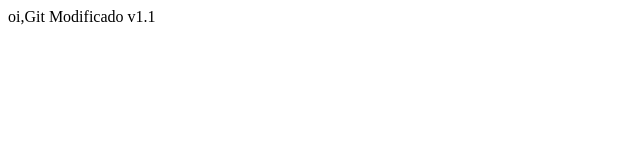
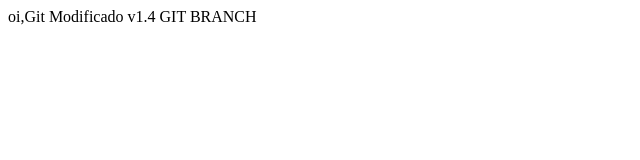
Before and after one commit to gitCVT/aula01, a plain HTML site: page index.html in a window 1280 px wide. Shown: the whole page, without its empty margins (0-640 px from the left). Drawn offline with Linux system fonts and the light colour scheme.

Commit message:
Git Modificado v1.5

```diff
--- a/index.html
+++ b/index.html
@@ -4,6 +4,7 @@
 	<title>Meu Site</title>
 </head>
 <body>
-oi,Git Modificado v1.1
+oi,Git Modificado v1.4
+ GIT BRANCH
 </body>
 </html>
```
